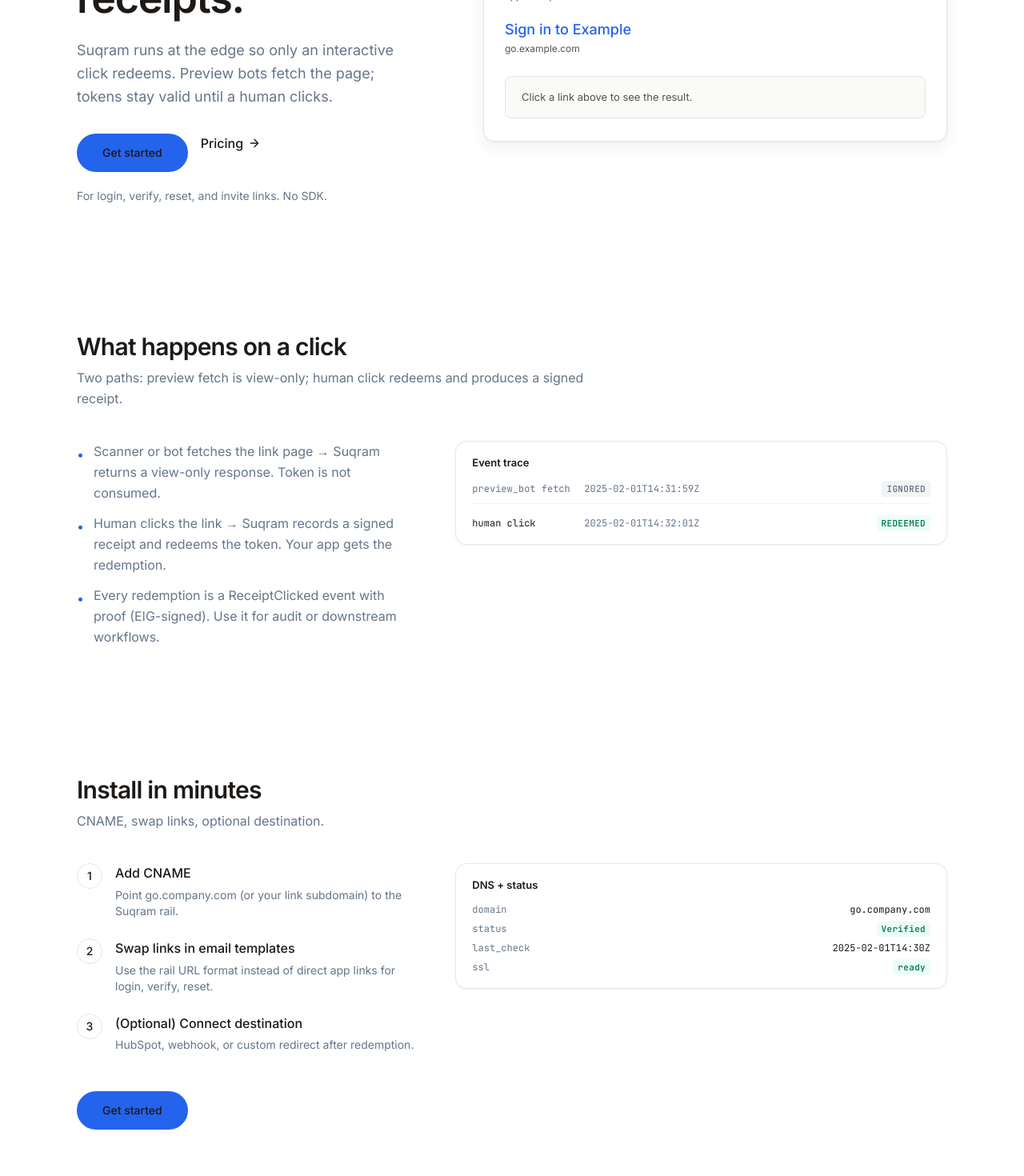
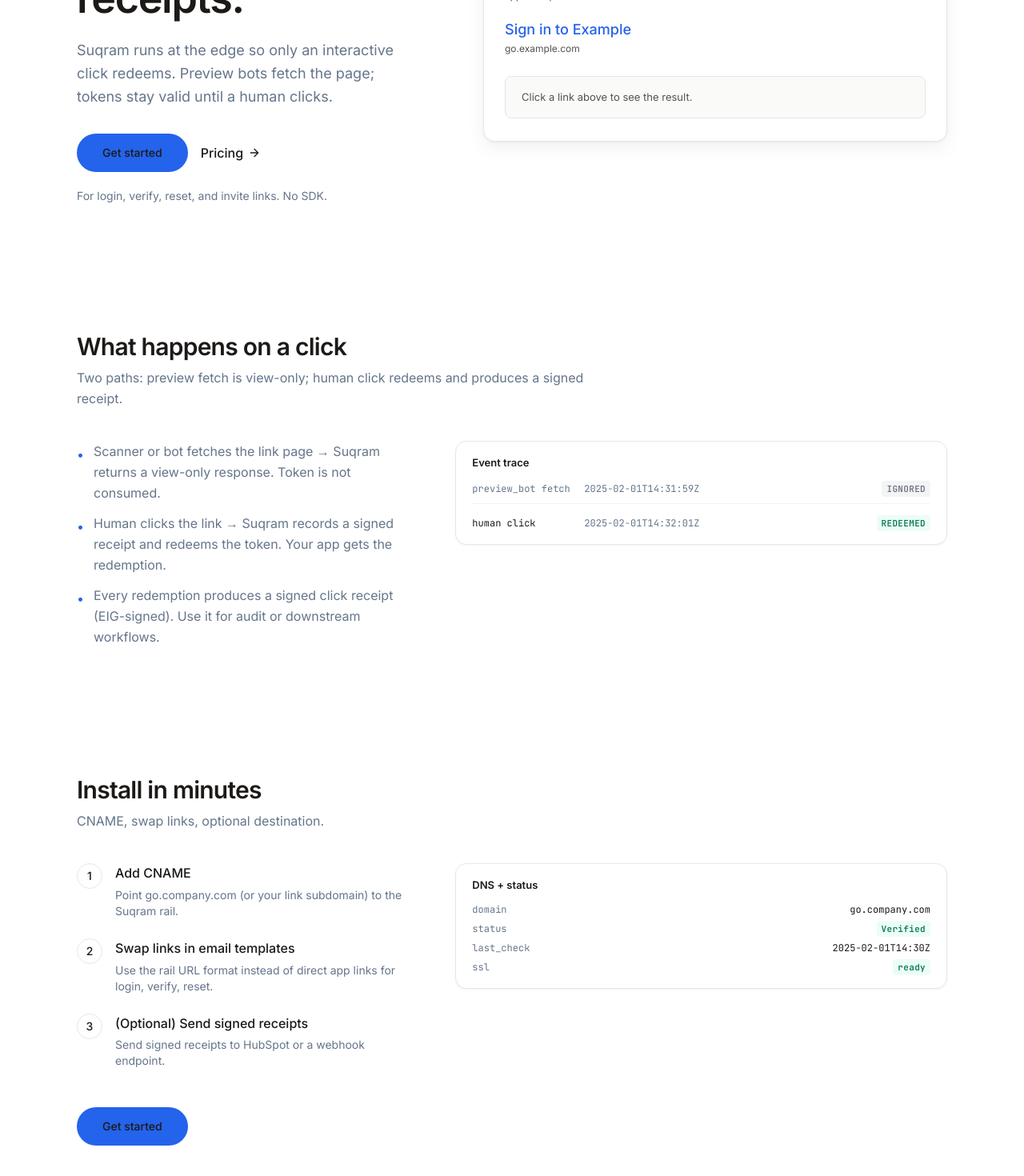
Before and after one commit to macuunamatata/Suqram, a Next.js app in the folder site/: page / in a window 1280 px wide. Shown: the part 370-1840 px from the top of the page at 80% size. Built offline with nearby package versions, Linux system fonts and the light colour scheme.

Commit message:
Polish UI/UX to domained feel

```diff
--- a/site/app/components/InstallSteps.tsx
+++ b/site/app/components/InstallSteps.tsx
@@ -11,8 +11,8 @@
   },
   {
     step: 3,
-    title: "(Optional) Connect destination",
-    detail: "HubSpot, webhook, or custom redirect after redemption.",
+    title: "(Optional) Send signed receipts",
+    detail: "Send signed receipts to HubSpot or a webhook endpoint.",
   },
 ];
 
--- a/site/app/page.tsx
+++ b/site/app/page.tsx
@@ -33,11 +33,11 @@
               <p className="mt-6 text-lg text-muted-foreground leading-relaxed">
                 Suqram runs at the edge so only an interactive click redeems. Preview bots fetch the page; tokens stay valid until a human clicks.
               </p>
-              <div className="mt-8 flex flex-col sm:flex-row items-start gap-4">
+              <div className="mt-8 flex flex-col sm:flex-row sm:items-center gap-4">
                 <Button asChild size="lg" className="rounded-full h-12 px-8 font-medium bg-primary text-primary-foreground hover:bg-primary/90">
                   <Link href="/start">Get started</Link>
                 </Button>
-                <Link href="#pricing" className="inline-flex items-center gap-1.5 text-base font-medium text-muted-foreground hover:text-foreground transition-colors mt-2 sm:mt-0">
+                <Link href="#pricing" className="inline-flex items-center gap-1.5 text-base font-medium text-muted-foreground hover:text-foreground transition-colors">
                   Pricing
                   <svg width="16" height="16" viewBox="0 0 24 24" fill="none" stroke="currentColor" strokeWidth="2" strokeLinecap="round" strokeLinejoin="round" aria-hidden><path d="M5 12h14M12 5l7 7-7 7" /></svg>
                 </Link>
@@ -72,7 +72,7 @@
               </li>
               <li className="flex gap-3">
                 <span className="text-primary mt-1 shrink-0" aria-hidden>•</span>
-                <span>Every redemption is a ReceiptClicked event with proof (EIG-signed). Use it for audit or downstream workflows.</span>
+                <span>Every redemption produces a signed click receipt (EIG-signed). Use it for audit or downstream workflows.</span>
               </li>
             </ul>
           </div>
```
